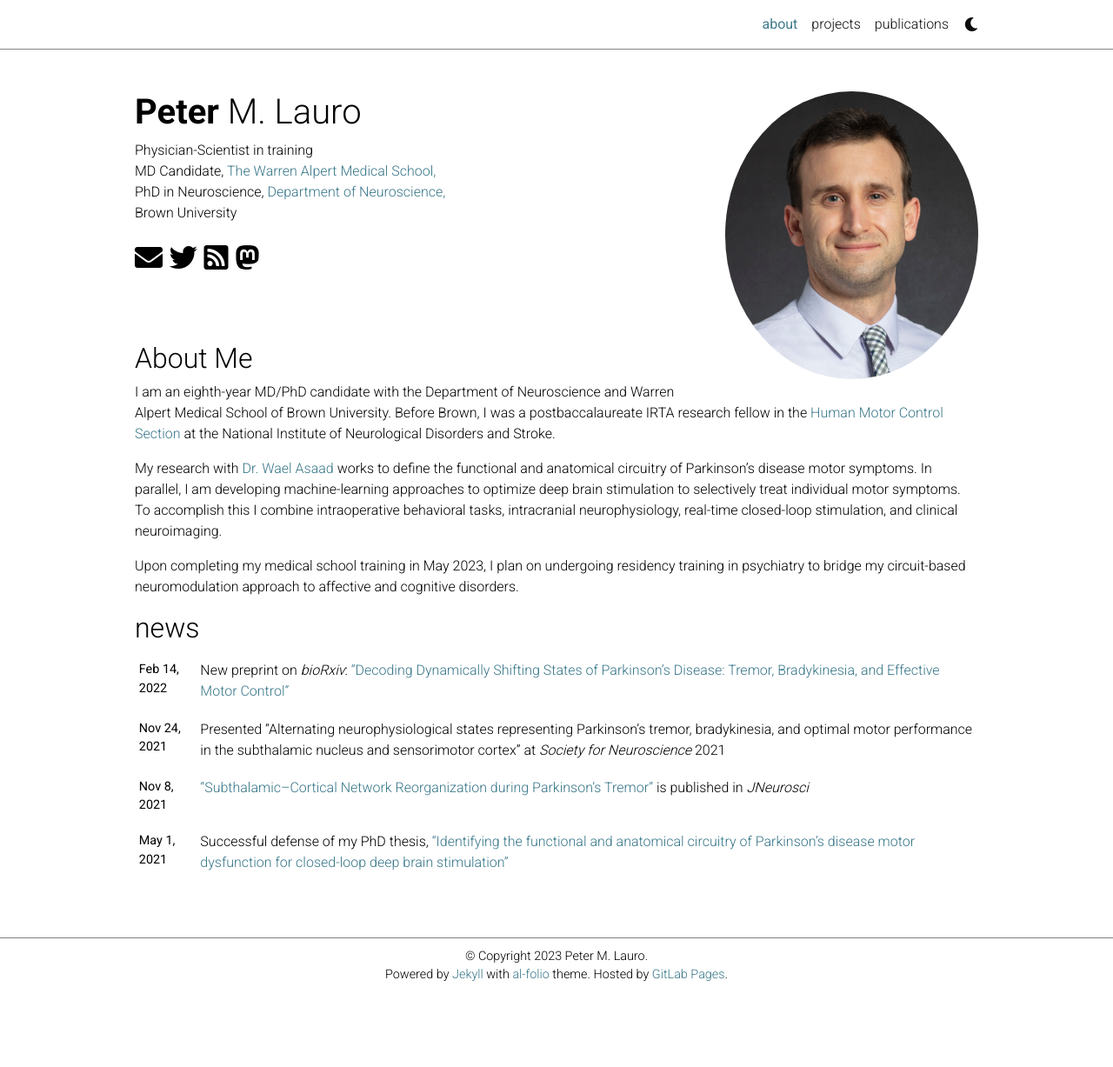
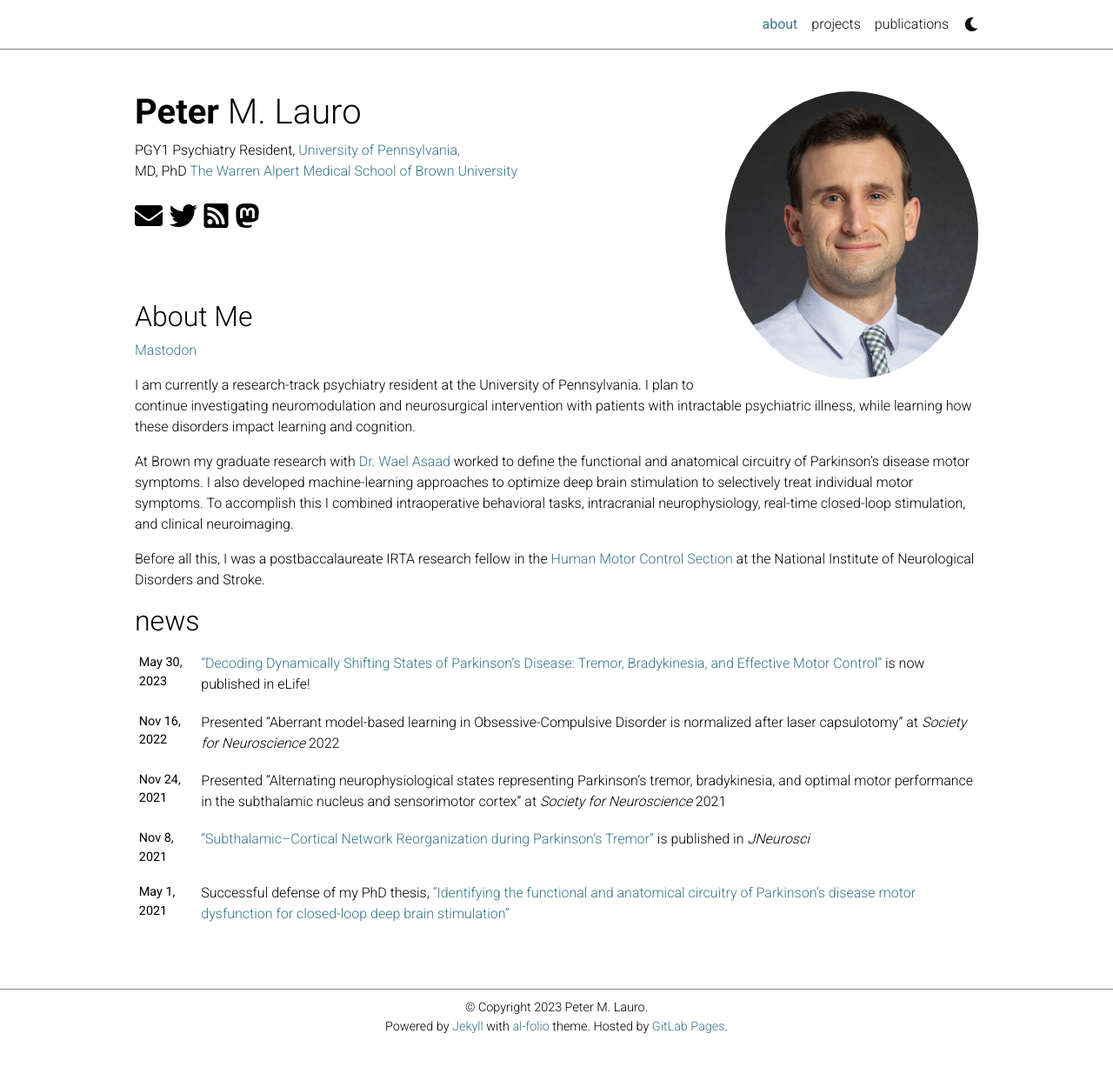
Before and after one commit to rsbeydler-alt/rsbeydler.github.io, a Jekyll site: the page built from _pages/about.md, in a window 1280 px wide and 1271 px high. Shown: the top 1227 px of the window at 87% size. Built offline with Jekyll 4.4.1, drawn with Linux system fonts in a browser that asks for light colours; nearby versions of some CDN libraries; full-size pictures stand in for the smaller copies a plugin makes; comment, search, counter and statistics services are not loaded; a style sheet for code colours, icons or effects is not loaded.

Commit message:
refreshed about page for penn

```diff
--- a/_pages/about.md
+++ b/_pages/about.md
@@ -2,8 +2,7 @@
 layout: about
 title: about
 permalink: /
-subtitle: Physician-Scientist in training<br>MD Candidate, <a href="https://medical.brown.edu/">The Warren Alpert Medical School,</a><br>PhD in Neuroscience, <a href="https://www.brown.edu/academics/neuroscience/">Department of Neuroscience,</a><br>Brown University
-
+subtitle: PGY1 Psychiatry Resident, <a href="https://www.med.upenn.edu/psychres/">University of Pennsylvania,</a> <br>MD, PhD <a href="https://medical.brown.edu/">The Warren Alpert Medical School of Brown University</a>
 profile:
   align: right
   image: prof_pic.jpg
@@ -13,12 +12,13 @@ selected_papers: false # includes a list of papers marked as "selected={true}"
 social: true  # includes social icons at the bottom of the page
 ---
 ## About Me
+<a rel="me" href="https://fediscience.org/@pmlauro">Mastodon</a>
 
-I am an eighth-year MD/PhD candidate with the Department of Neuroscience and Warren Alpert Medical School of Brown University.
-Before Brown, I was a postbaccalaureate IRTA research fellow in the [Human Motor Control Section](https://irp.nih.gov/pi/mark-hallett) at the National Institute of Neurological Disorders and Stroke.
+I am currently a research-track psychiatry resident at the University of Pennsylvania.
+I plan to continue investigating neuromodulation and neurosurgical intervention with patients with intractable psychiatric illness, while learning how these disorders impact learning and cognition.
 
-My research with [Dr. Wael Asaad](https://www.brown.edu/Research/asaad/) works to define the functional and anatomical circuitry of Parkinson's disease motor symptoms.
-In parallel, I am developing machine-learning approaches to optimize deep brain stimulation to selectively treat individual motor symptoms.
-To accomplish this I combine intraoperative behavioral tasks, intracranial neurophysiology, real-time closed-loop stimulation, and clinical neuroimaging.
+At Brown my graduate research with [Dr. Wael Asaad](https://www.brown.edu/Research/asaad/) worked to define the functional and anatomical circuitry of Parkinson's disease motor symptoms.
+I also developed machine-learning approaches to optimize deep brain stimulation to selectively treat individual motor symptoms.
+To accomplish this I combined intraoperative behavioral tasks, intracranial neurophysiology, real-time closed-loop stimulation, and clinical neuroimaging.
 
-Upon completing my medical school training in May 2023, I plan on undergoing residency training in psychiatry to bridge my circuit-based neuromodulation approach to affective and cognitive disorders.
+Before all this, I was a postbaccalaureate IRTA research fellow in the [Human Motor Control Section](https://irp.nih.gov/pi/mark-hallett) at the National Institute of Neurological Disorders and Stroke.
```
Also changed, not shown: _news/announcement_4.md (+2 -2 lines), _news/announcement_5.md (added, +7 -0 lines).
